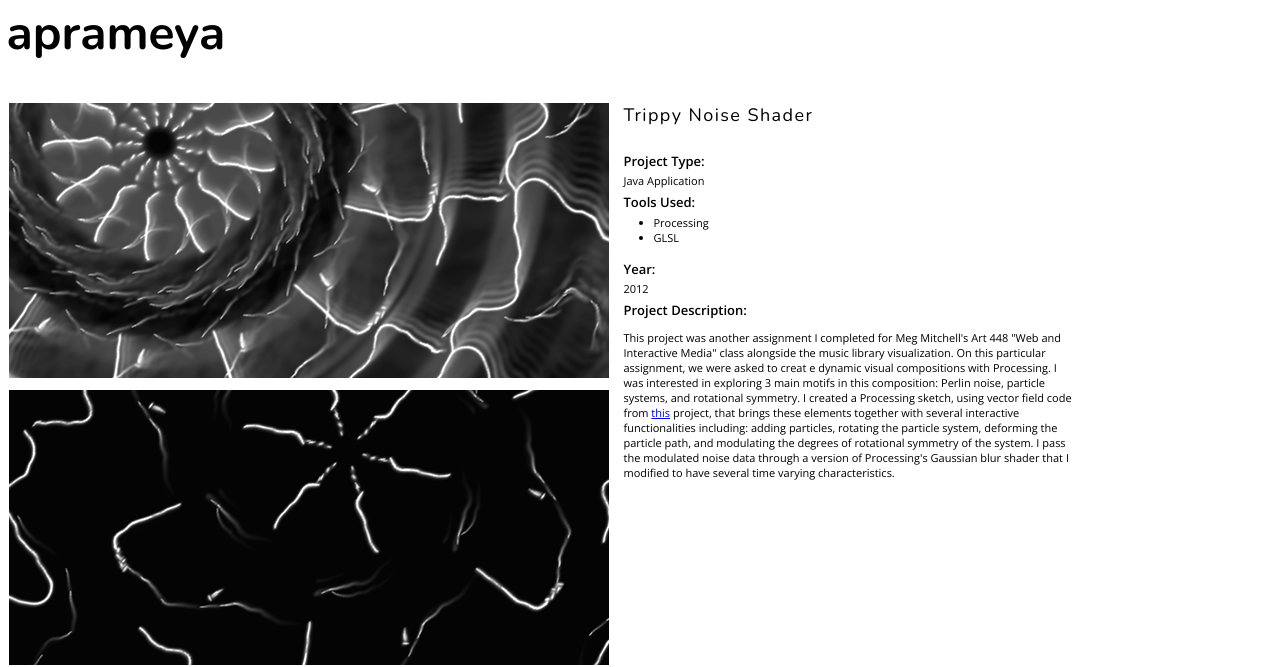
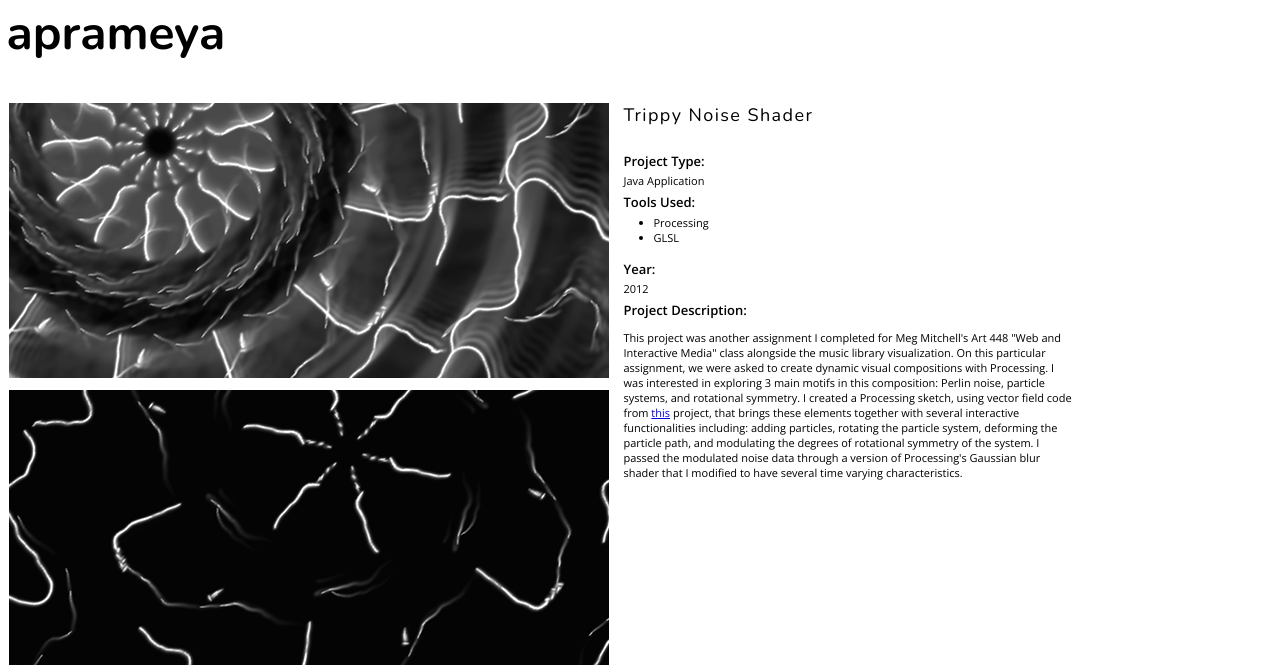
Before and after one commit to invizibility/invizibility.github.io, a plain HTML site: page work/NoiseShader.html in a window 1280 px wide. Shown: the top 667 px of the page. Drawn offline with nearby package versions, Linux system fonts and the light colour scheme.

Commit message:
Update NoiseShader.html

```diff
--- a/work/NoiseShader.html
+++ b/work/NoiseShader.html
@@ -41,7 +41,7 @@
 
                     <div class="attritem" id="desc" style="margin-bottom: 15px;">
                         <p>
-                            This project was another assignment I completed for Meg Mitchell's Art 448 "Web and Interactive Media" class alongside the music library visualization. On this particular assignment, we were asked to creat e dynamic visual compositions with Processing. I was interested in exploring 3 main motifs in this composition: Perlin noise, particle systems, and rotational symmetry. I created a Processing sketch, using vector field code from <a href="http://www.openprocessing.org/sketch/65931">this</a> project, that brings these elements together with several interactive functionalities including: adding particles, rotating the particle system, deforming the particle path, and modulating the degrees of rotational symmetry of the system. I pass the modulated noise data through a version of Processing's Gaussian blur shader that I modified to have several time varying characteristics.
+                            This project was another assignment I completed for Meg Mitchell's Art 448 "Web and Interactive Media" class alongside the music library visualization. On this particular assignment, we were asked to create dynamic visual compositions with Processing. I was interested in exploring 3 main motifs in this composition: Perlin noise, particle systems, and rotational symmetry. I created a Processing sketch, using vector field code from <a href="http://www.openprocessing.org/sketch/65931">this</a> project, that brings these elements together with several interactive functionalities including: adding particles, rotating the particle system, deforming the particle path, and modulating the degrees of rotational symmetry of the system. I passed the modulated noise data through a version of Processing's Gaussian blur shader that I modified to have several time varying characteristics.
                         </p>
 
 
```
